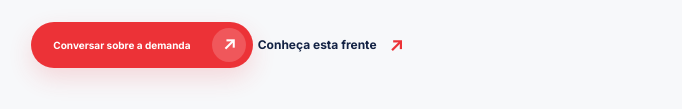
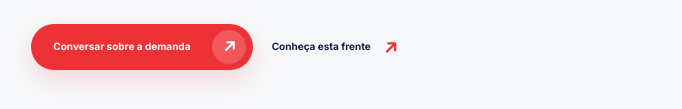
Before and after one commit to joaomachado13/Correa-barbosa, a plain HTML site: page solucoes.html in a window 1280 px wide. Shown: the part 843-952 px from the top of the page, 598-1280 px from the left. Drawn offline with Linux system fonts and the light colour scheme.

Commit message:
style(solucoes): ajusta links para páginas de especialidades

```diff
--- a/css/site-oficial.css
+++ b/css/site-oficial.css
@@ -412,3 +412,6 @@ h1,h2,h3 { font-family: var(--cbe-display); letter-spacing: -.045em; }
   .service-process-step > span { margin-bottom: 8px; }
   .service-charger svg { padding: 22px 38px 20px; }
 }
+
+.detail-more-link { margin: 12px 0 0 14px; font-size: 10px; }
+@media (max-width: 560px) { .detail-more-link { margin: 14px 0 0; } }
```
